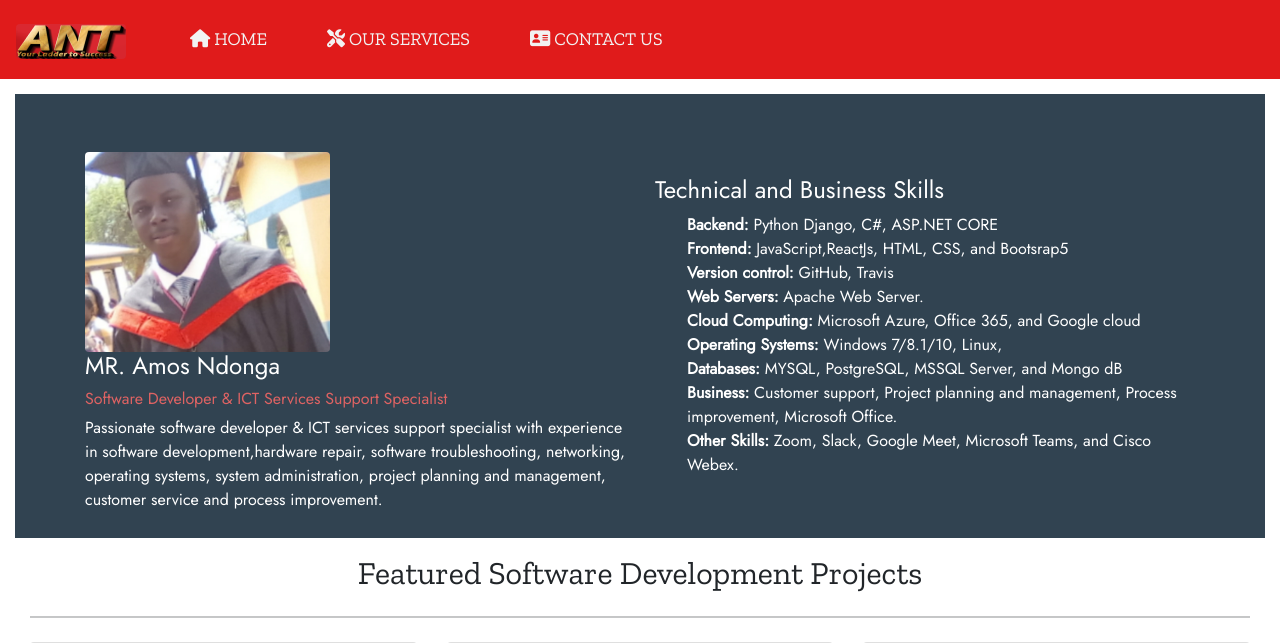
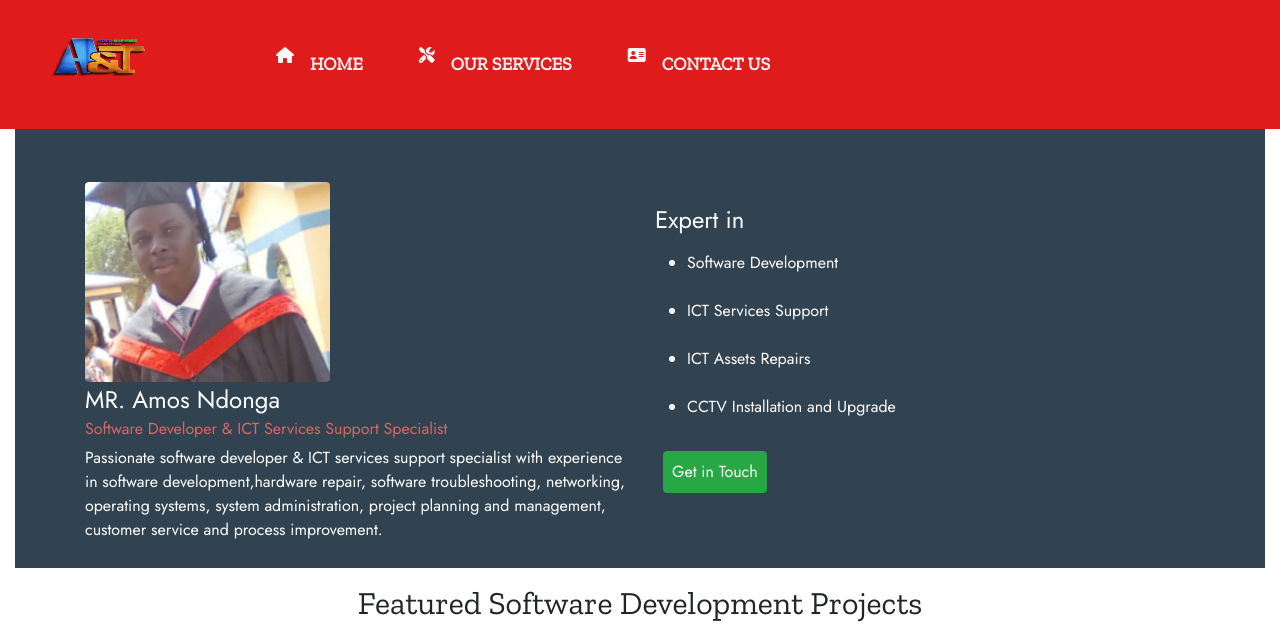
Before and after one commit to amosn593/amosndonga-website, a Django app: page / in a window 1280 px wide. Shown: the top 643 px of the page. Run offline with Django 3.2, Linux system fonts and the light colour scheme; some libraries are stand-ins or nearby versions.

Commit message:
refactored navbar

```diff
--- a/comp/urls.py
+++ b/comp/urls.py
@@ -2,10 +2,10 @@ from django.urls import path
 from . import views
 
 urlpatterns = [
-    path("", views.index, name = 'home'),
-    path("profile/", views.profile, name = 'profile'),
-    path("services/", views.service, name = 'services'),
-    path("contact/", views.contact, name = 'contact'),
-    path("contact_back/", views.contact_back, name = 'contact_back'),
+    path("", views.index, name='home'),
+    path("profile/", views.profile, name='profile'),
+    path("our-services/", views.service, name='services'),
+    path("contact-us/", views.contact, name='contact'),
+    path("contact-back/", views.contact_back, name='contact_back'),
     # path("products/", views.products, name = 'products'),
 ]
--- a/static/comp/css/main.css
+++ b/static/comp/css/main.css
@@ -38,7 +38,7 @@ h6 {
 }
 
 .page-content {
-  margin-top: 70px !important;
+  margin-top: 100px !important;
   margin-bottom: 30px !important;
 }
 
@@ -49,9 +49,9 @@ h6 {
 /* Navbar */
 
 .logo {
-  height: 35px;
   margin-top: 3px;
-  width: 110px;
+  width: 200px !important;
+  height: 100px !important;
 }
 
 .navbar-brand {
@@ -59,20 +59,20 @@ h6 {
   font-weight: 700;
 }
 
+.nav-item {
+  padding: 10px 20px !important;
+}
+
 .nav-link {
   color: #f2f2f2 !important;
   text-align: center;
   font-size: large;
-  font-weight: 500;
+  font-weight: 700;
   text-decoration: none;
 }
 
-.nav-item {
-  padding: 10px 20px !important;
-}
-
-.nav-item a:hover {
-  color: #fff !important;
+.nav-link:hover {
+  color: #111010 !important;
   text-align: center;
   font-weight: 700;
   text-decoration: none;
@@ -82,9 +82,9 @@ h6 {
 
 /* Index */
 
-ul li {
-  list-style-type: none;
-}
+/* ul li { */
+/* list-style-type: none; */
+/* } */
 
 .myphoto {
   height: 25vh;
@@ -150,9 +150,10 @@ ul li {
 
 .foot {
   margin-top: 50px;
-  padding-top: 15px;
+  padding-top: 50px !important;
   padding-bottom: 15px;
   text-align: center;
+  align-items: center;
   color: white;
   background-color: rgb(224, 27, 27) !important;
   position: absolute;
@@ -174,8 +175,12 @@ ul li {
     height: 20vh !important;
   }
 
+  .page-content {
+    margin-top: 115px !important;
+  }
+
   .mobile {
-    margin-top: 60px !important;
+    margin-top: 80px !important;
     /* margin-bottom: 150px !important; */
   }
   .foot {
--- a/templates/comp/incl/footer.html
+++ b/templates/comp/incl/footer.html
@@ -3,7 +3,7 @@
   <div class="row m-0 p-0">
     <div class="col-md-3 col-lg-3 text-center"></div>
     <div class="col-md-6 col-lg-6 text-center">
-      <p>Copyright &copy; 2021 | ANT | All Rights Reserved.</p>
+      <p>Copyright &copy; 2021 | A&T | All Rights Reserved.</p>
     </div>
     <div class="col-md-3 col-lg-3 text-center">
       <p>+254702240787, amosndonga@gmail.com</p>
--- a/templates/comp/incl/intro.html
+++ b/templates/comp/incl/intro.html
@@ -8,7 +8,7 @@
           alt="..."
           class="rounded myphoto"
         />
-        <h4>MR. Amos Ndonga</h4>
+        <h4 class="my-1">MR. Amos Ndonga</h4>
         <h6 class="title-intro">
           Software Developer & ICT Services Support Specialist
         </h6>
@@ -21,33 +21,16 @@
         </p>
       </div>
       <div class="col-md-6">
-        <h4 class="mt-4">Technical and Business Skills</h4>
+        <h4 class="mt-4">Expert in</h4>
         <ul>
-          <li><strong>Backend:</strong> Python Django, C#, ASP.NET CORE</li>
-          <li>
-            <strong>Frontend:</strong> JavaScript,ReactJs, HTML, CSS, and
-            Bootsrap5
-          </li>
-          <li><strong>Version control:</strong> GitHub, Travis</li>
-          <li><strong>Web Servers:</strong> Apache Web Server.</li>
-          <li>
-            <strong>Cloud Computing:</strong> Microsoft Azure, Office 365, and
-            Google cloud
-          </li>
-          <li><strong>Operating Systems:</strong> Windows 7/8.1/10, Linux,</li>
-          <li>
-            <strong>Databases:</strong> MYSQL, PostgreSQL, MSSQL Server, and
-            Mongo dB
-          </li>
-          <li>
-            <strong>Business:</strong> Customer support, Project planning and
-            management, Process improvement, Microsoft Office.
-          </li>
-          <li>
-            <strong>Other Skills:</strong> Zoom, Slack, Google Meet, Microsoft
-            Teams, and Cisco Webex.
-          </li>
+          <li class="my-2 py-2">Software Development</li>
+          <li class="my-2 py-2">ICT Services Support</li>
+          <li class="my-2 py-2">ICT Assets Repairs</li>
+          <li class="my-2 py-2">CCTV Installation and Upgrade</li>
         </ul>
+        <a href="{% url 'contact' %}" class="btn btn-success m-2 p-2"
+          >Get in Touch</a
+        >
       </div>
     </div>
   </div>
--- a/templates/comp/incl/nav.html
+++ b/templates/comp/incl/nav.html
@@ -20,21 +20,18 @@
   </button>
   <div class="collapse navbar-collapse" id="navbarNav">
     <ul class="navbar-nav ml-3">
-      <li class="nav-item">
-        <a class="nav-link" href="{% url 'home' %}">
-          <i class="fa fa-home p-1" aria-hidden="true"></i>HOME
-        </a>
+      <li class="nav-item d-flex">
+        <i class="fa fa-home mx-1 p-1" aria-hidden="true"></i>
+        <a class="nav-link" href="{% url 'home' %}"> HOME </a>
       </li>
 
-      <li class="nav-item">
-        <a class="nav-link" href="{% url 'services' %}">
-          <i class="fas fa-tools p-1"></i>OUR SERVICES</a
-        >
+      <li class="nav-item d-flex">
+        <i class="fas fa-tools mx-1 p-1"></i>
+        <a class="nav-link" href="{% url 'services' %}"> OUR SERVICES</a>
       </li>
-      <li class="nav-item">
-        <a class="nav-link" href="{% url 'contact' %}">
-          <i class="fas fa-address-card p-1"></i>CONTACT US</a
-        >
+      <li class="nav-item d-flex">
+        <i class="fas fa-address-card mx-1 p-1"></i>
+        <a class="nav-link" href="{% url 'contact' %}"> CONTACT US</a>
       </li>
     </ul>
   </div>
--- a/templates/comp/index/index.html
+++ b/templates/comp/index/index.html
@@ -5,8 +5,8 @@
   {% include 'comp/incl/intro.html' %}
 </div>
 <!-- {% comment %} Featured Projects {% endcomment %} -->
-<div class="container-fluid mt-3">
-  <h2 class="text-center m-3">Featured Software Development Projects</h2>
+<div class="container-fluid my-3">
+  <h2 class="text-center my-3">Featured Software Development Projects</h2>
   <hr class="my-4" />
   <div class="card-deck">
     <!-- {% comment %} card one {% endcomment %} -->
--- a/templates/comp/services/services.html
+++ b/templates/comp/services/services.html
@@ -2,8 +2,8 @@
  {% block body %}
 
 <!-- Service, Software development and SOHO repair -->
-<div class="container-fluid mt-5 pt-3 mobile services">
-  <h2 class="text-center">SERVICES Offered</h2>
+<div class="container-fluid my-5 py-5 mobile services">
+  <h2 class="text-center">Our Services</h2>
   <hr class="my-4" />
   <div class="row text-center mb-4">
     <!-- Software development -->
```
Also changed, not shown: templates/comp/contact/contact.html (+6 -4 lines), static/comp/img/ndosh.png.
